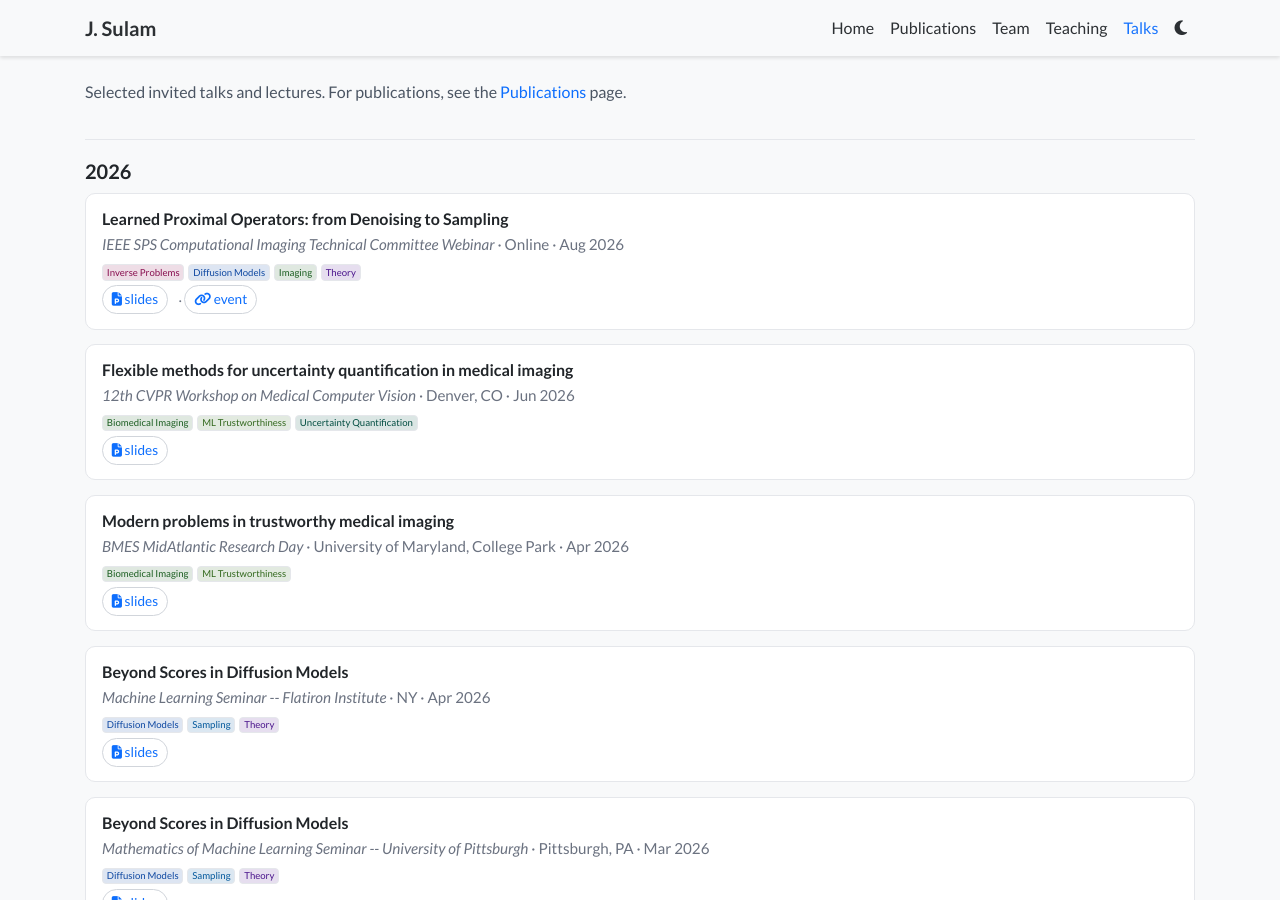
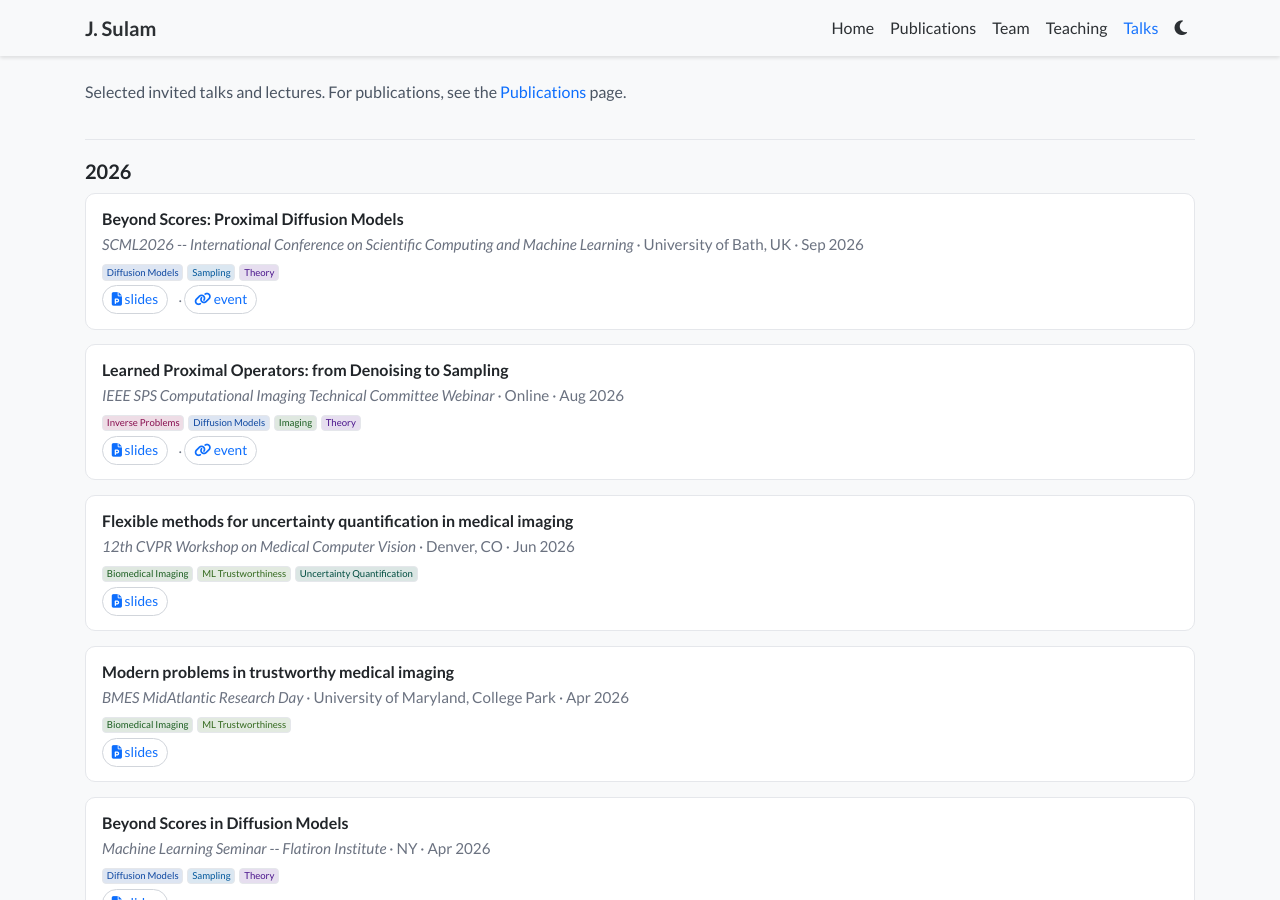
Before and after one commit to jsulam/jsulam.github.io, a Jekyll site: the page built from talks.html, in a window 1280 px wide and 900 px high. Built offline with Jekyll 4.4.1, drawn with Linux system fonts in a browser that asks for light colours; nearby versions of some CDN libraries; a style sheet for code colours, icons or effects is not loaded.

Commit message:
Add SCML2026 invited talk to Talks page and CV

```diff
--- a/_data/talks.yml
+++ b/_data/talks.yml
@@ -1,3 +1,15 @@
+- title: "Beyond Scores: Proximal Diffusion Models"
+  venue: "SCML2026 -- International Conference on Scientific Computing and Machine Learning"
+  location: "University of Bath, UK"
+  date: "2026-9-17"
+  links:
+    slides: "https://slides.com/jeremiassulam/m4dl"
+    event: "https://scml.jp"
+  topics:
+    - Diffusion Models
+    - Sampling
+    - Theory
+
 - title: "Learned Proximal Operators: from Denoising to Sampling"
   venue: "IEEE SPS Computational Imaging Technical Committee Webinar"
   location: "Online"
```
Also changed, not shown: 1 other file.
